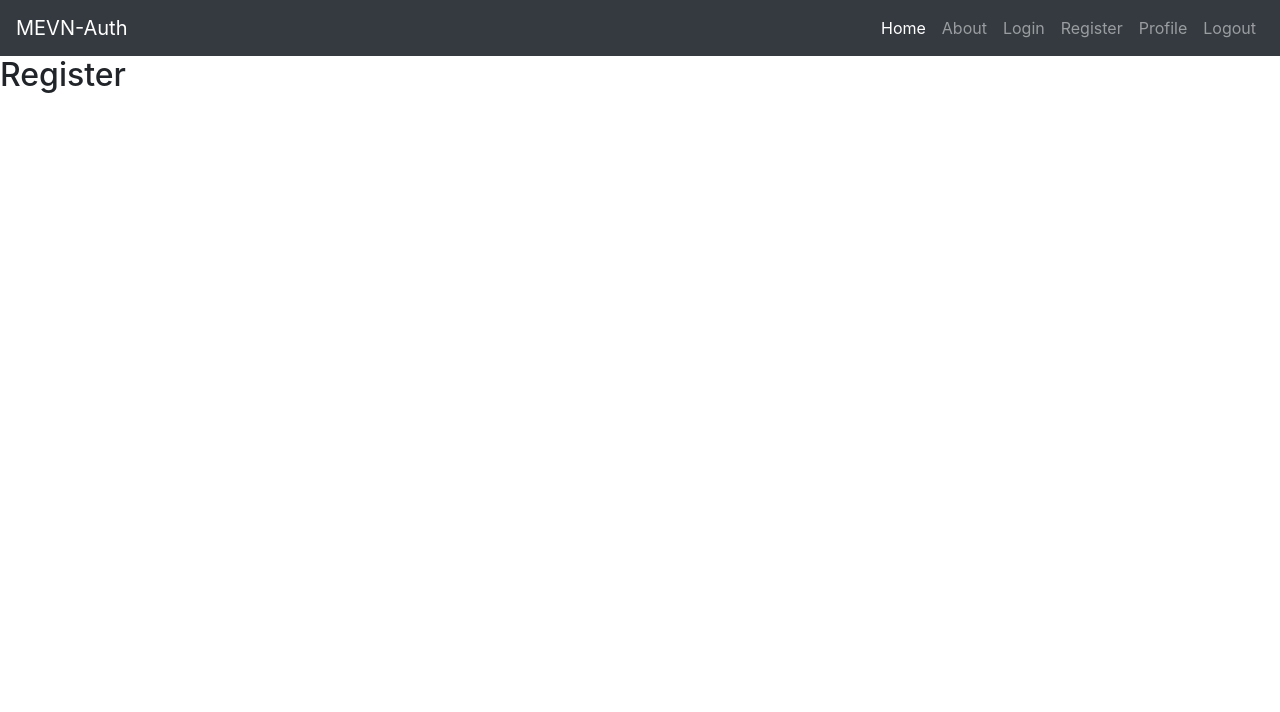
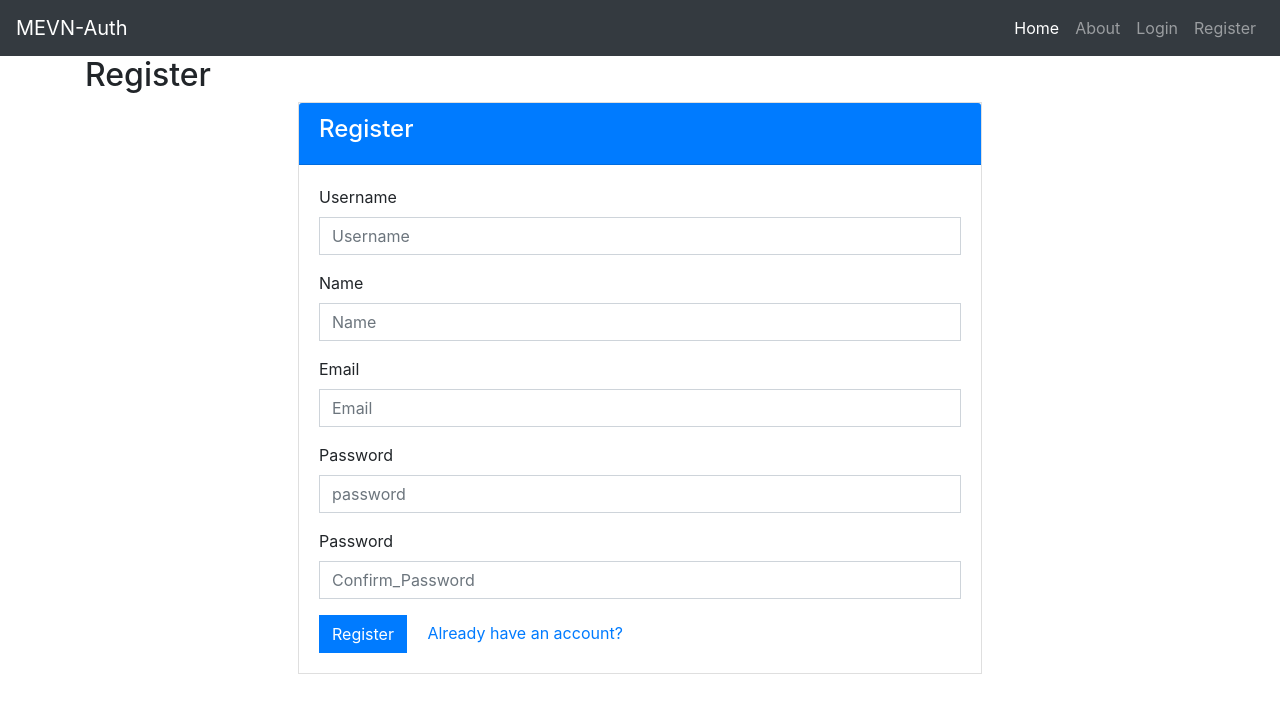
Before and after one commit to apptreeso/MEVN, a Vue app in the folder client/: page /register in a window 1280 px wide. Shown: the top 712 px of the page. Built offline with nearby package versions, Linux system fonts and the light colour scheme.

Commit message:
Completed user login functionality

```diff
--- a/client/package.json
+++ b/client/package.json
@@ -8,6 +8,7 @@
     "lint": "vue-cli-service lint"
   },
   "dependencies": {
+    "axios": "^0.19.2",
     "core-js": "^3.6.4",
     "vue": "^2.6.11",
     "vue-router": "^3.1.5",
--- a/client/src/App.vue
+++ b/client/src/App.vue
@@ -1,11 +1,9 @@
 <template>
   <div id="app">
     <Navbar />
-    <!-- <div id="nav">
-      <router-link to="/">Home</router-link>
-      <router-link to="/about">About</router-link>
-    </div>-->
-    <router-view />
+    <div class="container">
+      <router-view />
+    </div>
   </div>
 </template>
 <script>
--- /dev/null
+++ b/client/src/Warehouse/Auth.js
@@ -0,0 +1,49 @@
+import axios from "axios";
+// import router from "../router";
+
+const state = {
+  token: localStorage.getItem("token") || "",
+  user: {},
+  status: ""
+};
+
+const getters = {
+  isLoggedIn: state => !!state.token,
+  authState: state => state.state,
+  user: state => state.user
+};
+
+const actions = {
+  async login({ commit }, user) {
+    commit("auto_request");
+    console.log(user);
+    let res = await axios.post("http://localhost:5000/api/users/login", user);
+    if (res.data.success) {
+      const token = res.data.token;
+      const user = res.data.user;
+
+      localStorage.setItem("token", token);
+      axios.defaults.headers.common["Authorization"] = token;
+      commit("auth_success", token, user);
+    }
+    return res;
+  }
+};
+
+const mutations = {
+  auto_request(state) {
+    state.status = "loading";
+  },
+  auto_succes(state, token, user) {
+    state.status = "success";
+    state.token = token;
+    state.user = user;
+  }
+};
+
+export default {
+  state,
+  getters,
+  actions,
+  mutations
+};
--- a/client/src/components/Navbar.vue
+++ b/client/src/components/Navbar.vue
@@ -24,16 +24,16 @@
         <li class="nav-item">
           <router-link class="nav-link" to="/about">About</router-link>
         </li>
-        <li class="nav-item">
+        <li class="nav-item" v-if="!isLoggedIn">
           <router-link class="nav-link" to="/login">Login</router-link>
         </li>
-        <li class="nav-item">
+        <li class="nav-item" v-if="!isLoggedIn">
           <router-link class="nav-link" to="/register">Register</router-link>
         </li>
-        <li class="nav-item">
+        <li class="nav-item" v-if="isLoggedIn">
           <router-link class="nav-link" to="/profile">Profile</router-link>
         </li>
-        <li class="nav-item">
+        <li class="nav-item" v-if="isLoggedIn">
           <a class="nav-link" to="/logout">Logout</a>
         </li>
       </ul>
@@ -42,8 +42,12 @@
 </template>
 
 <script>
-export default {};
+import { mapGetters } from "vuex";
+export default {
+  computed: {
+    ...mapGetters(["isLoggedIn"])
+  }
+};
 </script>
 
-<style scoped>
-</style>
+<style scoped></style>
--- a/client/src/main.js
+++ b/client/src/main.js
@@ -1,12 +1,20 @@
-import Vue from 'vue'
-import App from './App.vue'
-import router from './router'
-import store from './store'
+import Vue from "vue";
+import App from "./App.vue";
+import router from "./router";
+import store from "./store";
+import axios from "axios";
 
-Vue.config.productionTip = false
+Vue.config.productionTip = false;
+
+Vue.prototype.$http = axios;
+const token = localStorage.getItem("token");
+if (token) {
+  console.log(token);
+  Vue.prototype.$http.defaults.headers.commmon["Authorization"] = token;
+}
 
 new Vue({
   router,
   store,
   render: h => h(App)
-}).$mount('#app')
+}).$mount("#app");
--- a/client/src/store/index.js
+++ b/client/src/store/index.js
@@ -1,15 +1,14 @@
-import Vue from 'vue'
-import Vuex from 'vuex'
+import Vue from "vue";
+import Vuex from "vuex";
+import Auth from "../Warehouse/Auth";
 
-Vue.use(Vuex)
+Vue.use(Vuex);
 
 export default new Vuex.Store({
-  state: {
+  modules: {
+    Auth
   },
-  mutations: {
-  },
-  actions: {
-  },
-  modules: {
-  }
-})
+  state: {},
+  mutations: {},
+  actions: {}
+});
--- a/client/src/views/Login.vue
+++ b/client/src/views/Login.vue
@@ -1,10 +1,84 @@
 <template>
   <div>
     <h2>Login</h2>
+    <div class="row">
+      <div class="card mx-auto">
+        <div class="card-header text-white bg-primary">
+          <h4>Login</h4>
+        </div>
+        <div class="card-body">
+          <form @submit.prevent="loginUser">
+            <div class="form-group">
+              <label for="username">Username</label>
+              <input
+                id="username"
+                type="text"
+                placeholder="Username"
+                name="username"
+                v-model="username"
+                class="form-control"
+              />
+            </div>
+            <div class="form-group">
+              <label for="password">Password</label>
+              <input
+                id="password"
+                type="password"
+                placeholder="Password"
+                name="password"
+                v-model="password"
+                class="form-control"
+              />
+            </div>
+            <input type="submit" class="btn btn-primary" value="Login" />
+            <router-link to="/register" class="card-link ml-3">
+              Need an account?
+            </router-link>
+          </form>
+        </div>
+      </div>
+    </div>
   </div>
 </template>
 <script>
-export default {};
+import { mapActions } from "vuex";
+export default {
+  data() {
+    return {
+      username: "",
+      password: ""
+    };
+  },
+  methods: {
+    ...mapActions(["login"]),
+    loginUser() {
+      let user = {
+        username: this.username,
+        password: this.password
+      };
+      this.login(user)
+        .then(res => {
+          if (res.data.success) {
+            this.$router.push("/profile");
+          }
+        })
+        .catch(err => {
+          console.log(err);
+        });
+    }
+  }
+};
 </script>
+
 <style scoped>
+.card {
+  width: 60%;
+  border-radius: 0;
+}
+.btn {
+  border-radius: 0;
+}
+.form-control {
+  border-radius: 0;
+}
 </style>
--- a/client/src/views/Register.vue
+++ b/client/src/views/Register.vue
@@ -1,10 +1,102 @@
 <template>
   <div>
     <h2>Register</h2>
+    <div class="row">
+      <div class="card mx-auto">
+        <div class="card-header text-white bg-primary">
+          <h4>Register</h4>
+        </div>
+        <div class="card-body">
+          <form @submit.prevent="register">
+            <div class="form-group">
+              <label for="username">Username</label>
+              <input
+                id="username"
+                type="text"
+                placeholder="Username"
+                name="username"
+                v-model="username"
+                class="form-control"
+              />
+            </div>
+            <div class="form-group">
+              <label for="username">Name</label>
+              <input
+                id="name"
+                type="text"
+                placeholder="Name"
+                name="name"
+                v-model="name"
+                class="form-control"
+              />
+            </div>
+            <div class="form-group">
+              <label for="username">Email</label>
+              <input
+                id="email"
+                type="text"
+                placeholder="Email"
+                name="email"
+                v-model="email"
+                class="form-control"
+              />
+            </div>
+            <div class="form-group">
+              <label for="password">Password</label>
+              <input
+                id="password"
+                type="password"
+                placeholder="password"
+                name="password"
+                v-model="password"
+                class="form-control"
+              />
+            </div>
+            <div class="form-group">
+              <label for="confirm_password">Password</label>
+              <input
+                id="confirm_password"
+                type="password"
+                placeholder="Confirm_Password"
+                name="password"
+                v-model="confirm_password"
+                class="form-control"
+              />
+            </div>
+            <input type="submit" class="btn btn-primary" value="Register" />
+            <router-link to="/login" class="card-link ml-3">
+              Already have an account?
+            </router-link>
+          </form>
+        </div>
+      </div>
+    </div>
   </div>
 </template>
+
 <script>
-export default {};
+export default {
+  data() {
+    return {
+      username: "",
+      password: "",
+      confirm_passworkd: "",
+      name: "",
+      email: ""
+    };
+  }
+};
 </script>
+
 <style scoped>
+.card {
+  width: 60%;
+  border-radius: 0;
+}
+.btn {
+  border-radius: 0;
+}
+.form-control {
+  border-radius: 0;
+}
 </style>
```
Also changed, not shown: 1 other file (tests, documents, lock files or other folders).
